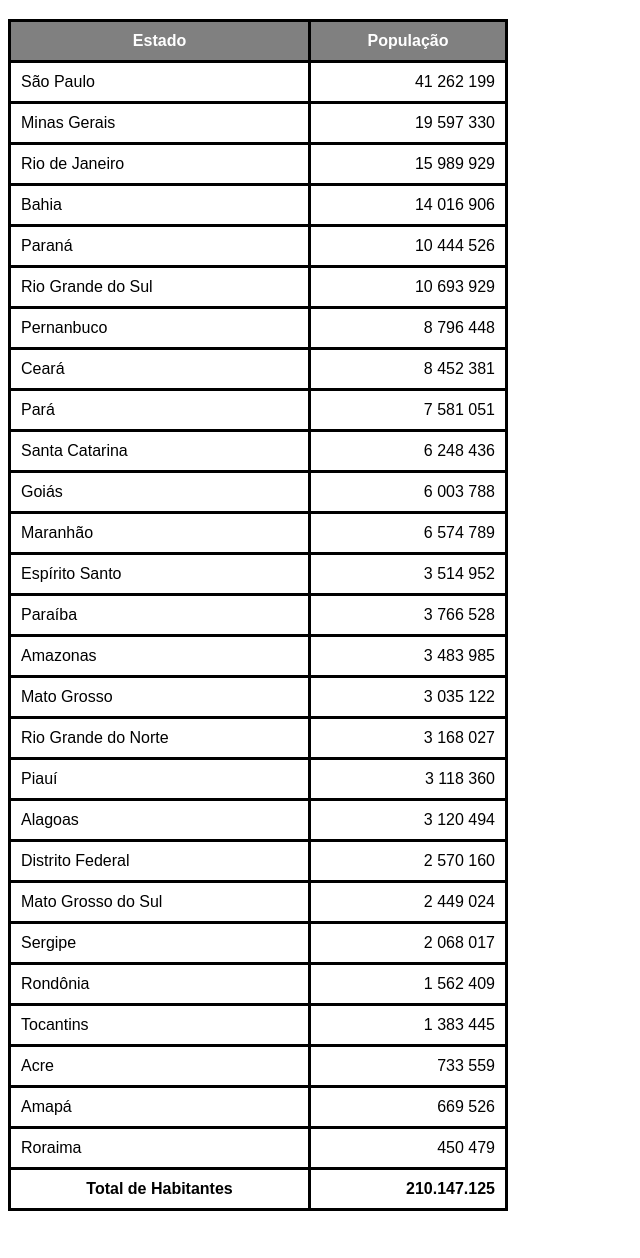
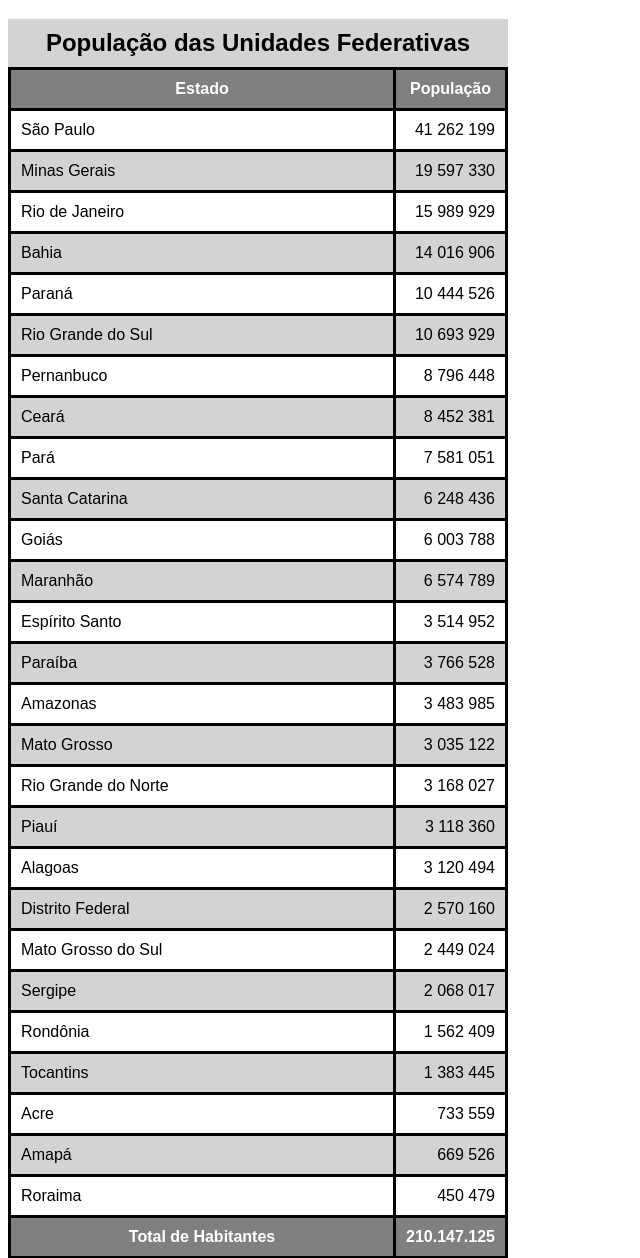
Before and after one commit to cristianoglessa/html-css, a plain HTML site: page exercicios/ex023/tabela002.html in a window 1280 px wide. Shown: the part 61-1319 px from the top of the page, without its empty margins (0-640 px from the left). Before the commit the page ends 1280 px from the top, so only its background shows below. Drawn offline with Linux system fonts and the light colour scheme.

Commit message:
editei tabela 002 e criei a 003

```diff
--- a/exercicios/ex023/tabela002.html
+++ b/exercicios/ex023/tabela002.html
@@ -12,17 +12,34 @@
         table {
             width: 500px;
             border-collapse: collapse;
+            position: relative;
         }
 
         td, th {
             border: 3px solid black;
             padding: 10px;
         }
+        caption {
+            font-size: 1.5em;
+            font-weight: bold;
+            padding: 10px;
+            background-color: lightgray;
+        }
 
-        thead {
+        thead, tfoot {
             background-color: grey;
             color: white;
         }
+
+        thead > tr > th {
+            position: sticky;
+            top: -1.2px;
+            background-color: grey;
+        }
+
+        tbody tr:nth-child(2n) {
+            background-color: lightgray;
+        }/* para dar efeito zebrado na tabela, posso usar (odd) que é impar em ingles ou par. Se estiver trabalhando com fundo que nao é branco tem que usar odd e even um para cada cor*/
 
         td.num {
             text-align: right;
@@ -34,6 +51,7 @@
      <!--
         ANATOMIA PARA TABELAS GRANDES
         TABLE
+            CAPTION
             THEAD
                 TR, TD, TH
             TBODY
@@ -42,10 +60,11 @@
                 TR, TD, TH
     -->
     <table>
+        <caption>População das Unidades Federativas</caption>
         <thead>
             <tr>
-                <th>Estado</th>
-                <th>População</th>
+                <th scope="col">Estado</th>
+                <th scope="col" style="width: 50px;">População</th>
             </tr>
         </thead>
         <tbody>
@@ -160,7 +179,7 @@
         </tbody>
         <tfoot>
             <tr>
-                <th>Total de Habitantes</th>
+                <th scope="row">Total de Habitantes</th>
                 <td class="num"><strong>210.147.125</strong></td>
             </tr>
         </tfoot>
```
Also changed, not shown: exercicios/ex023/tabela003.html (added, +12 -0 lines).
